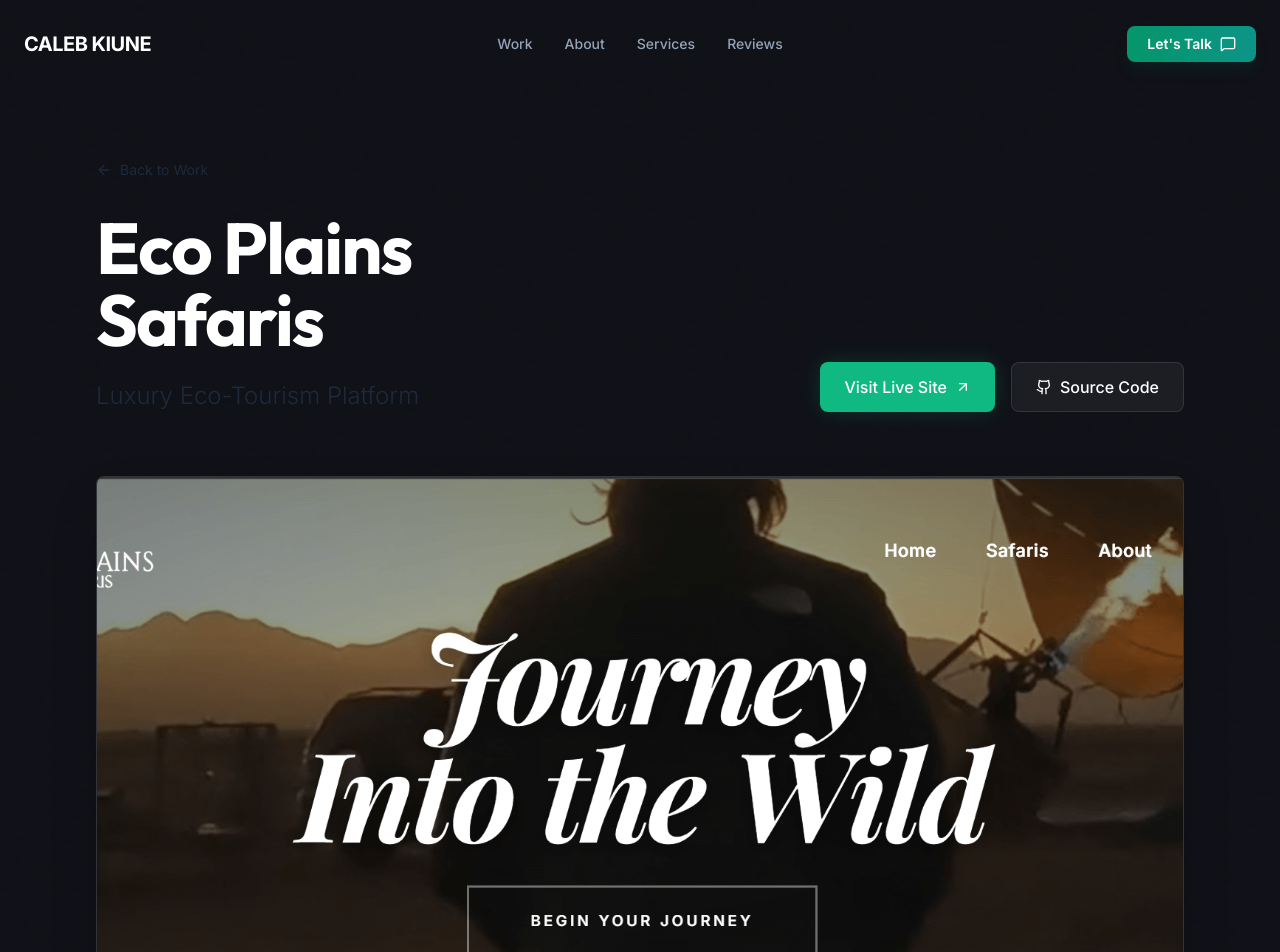
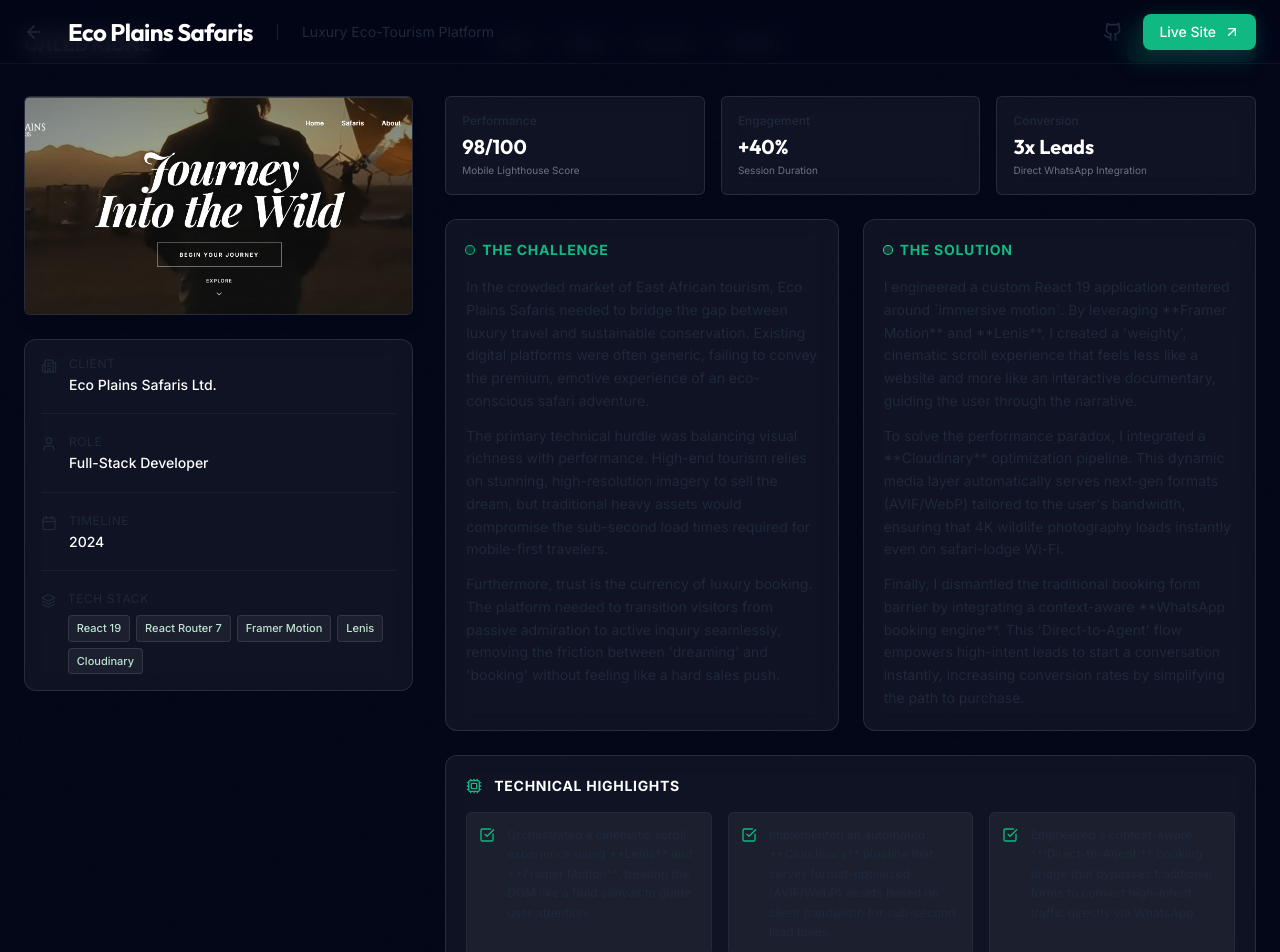
Before and after one commit to Caleb-Kiune/calebkiune, a Next.js app: page /work/eco-plains-safaris in a window 1280 px wide. Shown: the top 952 px of the page. Built offline with nearby package versions, Linux system fonts and the light colour scheme.

Commit message:
refactor: Redesign case study layout with a fixed header, dashboard-style grid, and updated project details section.

```diff
--- a/src/components/work/case-study-layout.tsx
+++ b/src/components/work/case-study-layout.tsx
@@ -1,8 +1,7 @@
 import Link from "next/link";
 import Image from "next/image";
 import { ProjectCaseStudy } from "@/lib/types/project";
-import { ProjectMetrics } from "@/components/work/project-metrics";
-import { ArrowUpRight, Github, ArrowLeft, CheckCircle2 } from "lucide-react";
+import { ArrowUpRight, Github, ArrowLeft, Layers, Calendar, User, Building2, Cpu, CheckSquare } from "lucide-react";
 import { cn } from "@/lib/utils";
 
 interface CaseStudyLayoutProps {
@@ -11,100 +10,111 @@ interface CaseStudyLayoutProps {
 
 export function CaseStudyLayout({ project }: CaseStudyLayoutProps) {
     return (
-        <article className="min-h-screen pb-24 relative overflow-hidden">
-            {/* Background Texture */}
+        <article className="min-h-screen bg-page pb-12 relative overflow-x-hidden">
             <div className="bg-noise fixed inset-0 z-0 pointer-events-none" />
 
-            {/* Hero Section */}
-            <section className="relative pt-32 pb-16 md:pt-40 md:pb-24 px-6">
-                <div className="container mx-auto max-w-6xl relative z-10">
+            {/* Compact Header Bar */}
+            <header className="fixed top-0 left-0 right-0 z-50 bg-page/80 backdrop-blur-md border-b border-white/5 h-16 flex items-center">
+                <div className="container mx-auto px-6 max-w-7xl flex items-center justify-between">
+                    <div className="flex items-center gap-6">
                         <Link
                             href="/#work"
-                        className="inline-flex items-center text-sm text-muted hover:text-white transition-colors mb-8 group"
+                            className="text-muted hover:text-white transition-colors"
+                            title="Back to Work"
                         >
-                        <ArrowLeft className="w-4 h-4 mr-2 group-hover:-translate-x-1 transition-transform" />
-                        Back to Work
+                            <ArrowLeft className="w-5 h-5" />
                         </Link>
-
-                    <div className="grid grid-cols-1 lg:grid-cols-2 gap-12 items-end mb-16">
-                        <div>
-                            <h1 className="text-4xl md:text-6xl lg:text-7xl font-display font-bold text-white mb-6 leading-[0.9] tracking-tight">
+                        <h1 className="text-xl md:text-2xl font-display font-bold text-white tracking-tight truncate">
                             {project.title}
                         </h1>
-                            <p className="text-xl md:text-2xl text-muted font-light leading-relaxed max-w-xl">
-                                {project.subtitle}
-                            </p>
+                        <span className="hidden md:inline-block h-4 w-[1px] bg-white/10" />
+                        <p className="hidden md:inline-block text-sm text-muted">{project.subtitle}</p>
                     </div>
 
-                        <div className="flex flex-col gap-4 items-start lg:items-end">
-                            {/* Actions */}
-                            <div className="flex flex-wrap gap-4">
+                    <div className="flex items-center gap-3">
+                        {project.repoUrl && (
+                            <a
+                                href={project.repoUrl}
+                                target="_blank"
+                                rel="noopener noreferrer"
+                                className="p-2 text-muted hover:text-white hover:bg-white/5 rounded-button transition-all"
+                                title="View Source Code"
+                            >
+                                <Github className="w-5 h-5" />
+                            </a>
+                        )}
                         {project.liveUrl && (
                             <a
                                 href={project.liveUrl}
                                 target="_blank"
                                 rel="noopener noreferrer"
-                                        className="inline-flex items-center px-6 py-3 bg-primary hover:bg-emerald-400 text-white rounded-button font-medium transition-all hover:scale-105 active:scale-95 shadow-[0_0_20px_rgba(16,185,129,0.2)]"
+                                className="flex items-center gap-2 px-4 py-2 bg-primary hover:bg-emerald-400 text-white text-sm font-medium rounded-button transition-all shadow-[0_0_15px_rgba(16,185,129,0.15)]"
                             >
-                                        Visit Live Site
-                                        <ArrowUpRight className="w-4 h-4 ml-2" />
-                                    </a>
-                                )}
-                                {project.repoUrl && (
-                                    <a
-                                        href={project.repoUrl}
-                                        target="_blank"
-                                        rel="noopener noreferrer"
-                                        className="inline-flex items-center px-6 py-3 bg-white/5 hover:bg-white/10 text-white border border-white/10 rounded-button font-medium transition-all"
-                                    >
-                                        <Github className="w-4 h-4 mr-2" />
-                                        Source Code
+                                Live Site
+                                <ArrowUpRight className="w-4 h-4" />
                             </a>
                         )}
                     </div>
                 </div>
-                    </div>
+            </header>
 
-                    {/* Hero Image */}
-                    <div className="relative aspect-video w-full rounded-lg overflow-hidden border border-white/10 shadow-2xl glass-panel group">
+            {/* Main Dashboard Grid */}
+            <main className="container mx-auto px-6 max-w-7xl pt-24 relative z-10">
+                <div className="grid grid-cols-1 lg:grid-cols-12 gap-6 lg:gap-8">
+
+                    {/* Left Sidebar (col-span-4) */}
+                    <aside className="lg:col-span-4 space-y-6">
+                        {/* Project Preview */}
+                        <div className="relative aspect-video w-full rounded-md overflow-hidden border border-white/10 shadow-lg glass-panel">
                             <Image
                                 src={project.heroImage}
                                 alt={project.title}
                                 fill
-                            className="object-cover transition-transform duration-700 group-hover:scale-105"
+                                className="object-cover"
                                 priority
                                 placeholder="blur"
+                                sizes="(max-width: 1024px) 100vw, 33vw"
                             />
                         </div>
+
+                        {/* Project DNA (Vertical Impact Grid) */}
+                        <div className="glass-panel p-4 rounded-card space-y-5 border border-white/5">
+                            <div className="flex items-start gap-3">
+                                <Building2 className="w-4 h-4 text-muted mt-0.5" />
+                                <div>
+                                    <dt className="text-xs text-muted uppercase tracking-wider mb-1">Client</dt>
+                                    <dd className="text-sm text-white font-medium leading-tight">{project.client}</dd>
                                 </div>
-            </section>
+                            </div>
+                            <div className="h-[1px] bg-white/5 w-full" />
 
-            {/* Main Content Grid */}
-            <section className="container mx-auto px-6 max-w-6xl relative z-10">
-                <div className="grid grid-cols-1 lg:grid-cols-12 gap-12">
+                            <div className="flex items-start gap-3">
+                                <User className="w-4 h-4 text-muted mt-0.5" />
+                                <div>
+                                    <dt className="text-xs text-muted uppercase tracking-wider mb-1">Role</dt>
+                                    <dd className="text-sm text-white font-medium leading-tight">{project.role}</dd>
+                                </div>
+                            </div>
+                            <div className="h-[1px] bg-white/5 w-full" />
 
-                    {/* Sidebar (Desktop) / Top Grid (Mobile) */}
-                    <aside className="lg:col-span-4 order-2 lg:order-1">
-                        <div className="glass-panel p-6 rounded-lg sticky top-32 space-y-8">
+                            <div className="flex items-start gap-3">
+                                <Calendar className="w-4 h-4 text-muted mt-0.5" />
                                 <div>
-                                <dt className="text-sm text-muted uppercase tracking-wider mb-1">Client</dt>
-                                <dd className="text-white font-medium">{project.client}</dd>
+                                    <dt className="text-xs text-muted uppercase tracking-wider mb-1">Timeline</dt>
+                                    <dd className="text-sm text-white font-medium leading-tight">{project.timeline}</dd>
                                 </div>
-                            <div>
-                                <dt className="text-sm text-muted uppercase tracking-wider mb-1">Role</dt>
-                                <dd className="text-white font-medium">{project.role}</dd>
                             </div>
-                            <div>
-                                <dt className="text-sm text-muted uppercase tracking-wider mb-1">Timeline</dt>
-                                <dd className="text-white font-medium">{project.timeline}</dd>
-                            </div>
-                            <div>
-                                <dt className="text-sm text-muted uppercase tracking-wider mb-3">Tech Stack</dt>
-                                <dd className="flex flex-wrap gap-2">
+                            <div className="h-[1px] bg-white/5 w-full" />
+
+                            <div className="flex items-start gap-3">
+                                <Layers className="w-4 h-4 text-muted mt-0.5" />
+                                <div className="w-full">
+                                    <dt className="text-xs text-muted uppercase tracking-wider mb-2">Tech Stack</dt>
+                                    <dd className="flex flex-wrap gap-1.5">
                                         {project.stack.map((tech) => (
                                             <span
                                                 key={tech}
-                                            className="px-3 py-1 bg-white/5 border border-white/10 rounded-inner text-sm text-emerald-100/80"
+                                                className="px-2 py-1 bg-white/5 border border-white/10 rounded-sm text-[11px] text-emerald-100/90 font-medium"
                                             >
                                                 {tech}
                                             </span>
@@ -112,76 +122,75 @@ export function CaseStudyLayout({ project }: CaseStudyLayoutProps) {
                                     </dd>
                                 </div>
                             </div>
+                        </div>
                     </aside>
 
-                    {/* Deep Dive Content */}
-                    <div className="lg:col-span-8 order-1 lg:order-2 space-y-20">
+                    {/* Right Content Area (col-span-8) */}
+                    <div className="lg:col-span-8 space-y-6">
 
-                        {/* Metrics */}
+                        {/* Metrics Row (Compact) */}
                         {project.metrics && project.metrics.length > 0 && (
-                            <ProjectMetrics metrics={project.metrics} />
+                            <div className="grid grid-cols-3 gap-4">
+                                {project.metrics.map((metric, idx) => (
+                                    <div key={idx} className="glass-panel p-4 rounded-md border border-white/5 bg-surface/30">
+                                        <dt className="text-xs text-muted font-medium mb-1">{metric.label}</dt>
+                                        <dd className="text-xl font-display font-bold text-white">{metric.value}</dd>
+                                        <span className="text-[10px] text-white/40 block mt-0.5 truncate">{metric.description}</span>
+                                    </div>
+                                ))}
+                            </div>
                         )}
 
-                        {/* Change: Mapped Challenge Paragraphs */}
-                        <div>
-                            <h2 className="text-2xl font-display font-bold text-primary mb-6 flex items-center">
-                                <span className="w-8 h-[1px] bg-primary mr-4" />
+                        {/* Narrative Grid (Side-by-Side) */}
+                        <div className="grid grid-cols-1 md:grid-cols-2 gap-6">
+                            {/* Challenge */}
+                            <div className="glass-panel p-5 rounded-card border border-white/5">
+                                <h3 className="text-sm font-bold text-primary uppercase tracking-wider mb-4 flex items-center gap-2">
+                                    <span className="w-2 h-2 rounded-full bg-primary/20 ring-1 ring-primary" />
                                     The Challenge
-                            </h2>
-                            <div className="prose prose-invert prose-lg text-muted/90 max-w-none">
-                                {project.challenge.map((paragraph, index) => (
-                                    <p key={index} className="mb-6 last:mb-0 leading-relaxed">
-                                        {paragraph}
-                                    </p>
+                                </h3>
+                                <div className="space-y-3 text-sm text-muted leading-relaxed">
+                                    {project.challenge.map((p, i) => (
+                                        <p key={i}>{p}</p>
                                     ))}
                                 </div>
                             </div>
 
-                        {/* Change: Mapped Solution Paragraphs */}
-                        <div>
-                            <h2 className="text-2xl font-display font-bold text-primary mb-6 flex items-center">
-                                <span className="w-8 h-[1px] bg-primary mr-4" />
+                            {/* Solution */}
+                            <div className="glass-panel p-5 rounded-card border border-white/5">
+                                <h3 className="text-sm font-bold text-primary uppercase tracking-wider mb-4 flex items-center gap-2">
+                                    <span className="w-2 h-2 rounded-full bg-emerald-400/20 ring-1 ring-emerald-400" />
                                     The Solution
-                            </h2>
-                            <div className="prose prose-invert prose-lg text-muted/90 max-w-none">
-                                {project.solution.map((paragraph, index) => (
-                                    <p key={index} className="mb-6 last:mb-0 leading-relaxed">
-                                        {paragraph}
-                                    </p>
+                                </h3>
+                                <div className="space-y-3 text-sm text-muted leading-relaxed">
+                                    {project.solution.map((p, i) => (
+                                        <p key={i}>{p}</p>
                                     ))}
                                 </div>
                             </div>
-
-                        {/* Technical Deep Dive */}
-                        <div className="mt-12">
-                            <h3 className="text-xl font-display font-bold text-white mb-6">Technical Deep Dive</h3>
-                            <ul className="space-y-4 mb-8">
-                                {project.technicalHighlights.map((point, index) => (
-                                    <li key={index} className="flex items-start">
-                                        <CheckCircle2 className="w-5 h-5 text-primary mt-1 mr-3 flex-shrink-0" />
-                                        <span className="text-muted leading-relaxed">{point}</span>
-                                    </li>
-                                ))}
-                            </ul>
-
-                            {project.repoUrl && (
-                                <a
-                                    href={project.repoUrl}
-                                    target="_blank"
-                                    rel="noopener noreferrer"
-                                    className="inline-flex items-center text-sm font-medium text-white hover:text-primary transition-colors border-b border-white/20 hover:border-primary pb-0.5"
-                                >
-                                    <Github className="w-4 h-4 mr-2" />
-                                    View Source on GitHub
-                                </a>
-                            )}
                         </div>
 
-                        {/* Gallery (Simple Grid for now) */}
-                        {/* Future improvement: Carousel */}
+                        {/* Technical Highlights (Horizontal Feature List) */}
+                        <div className="glass-panel p-5 rounded-card border border-white/5">
+                            <div className="flex items-center gap-3 mb-4">
+                                <Cpu className="w-4 h-4 text-primary" />
+                                <h3 className="text-sm font-bold text-white uppercase tracking-wider">Technical Highlights</h3>
+                            </div>
+
+                            <div className="grid grid-cols-1 md:grid-cols-3 gap-4">
+                                {project.technicalHighlights.map((point, index) => (
+                                    <div key={index} className="flex gap-3 items-start p-3 rounded-md bg-white/5 border border-white/5">
+                                        <CheckSquare className="w-4 h-4 text-primary mt-0.5 flex-shrink-0" />
+                                        <p className="text-xs text-muted leading-relaxed font-medium">
+                                            {point}
+                                        </p>
+                                    </div>
+                                ))}
                             </div>
                         </div>
-            </section>
+                    </div>
+                </div>
+            </main>
         </article>
     );
 }
```
Lines whose indentation alone changed are shown as unchanged.
